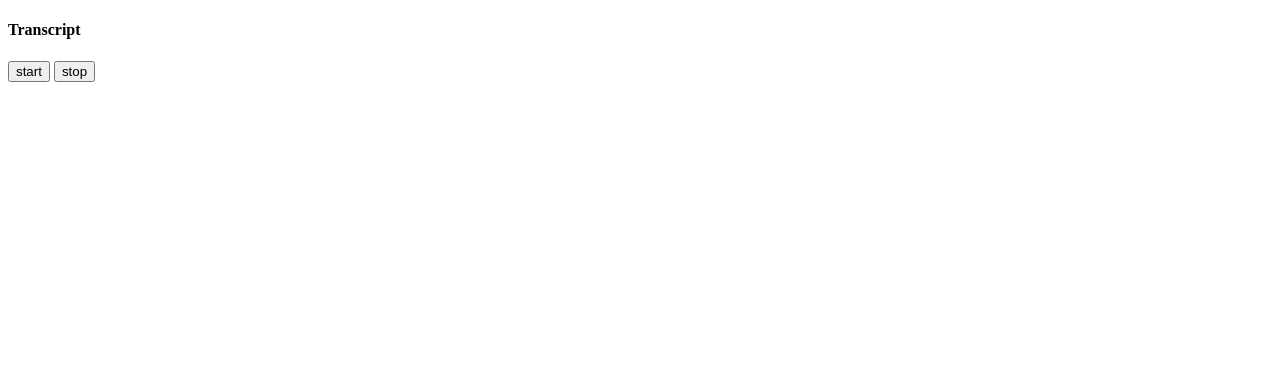
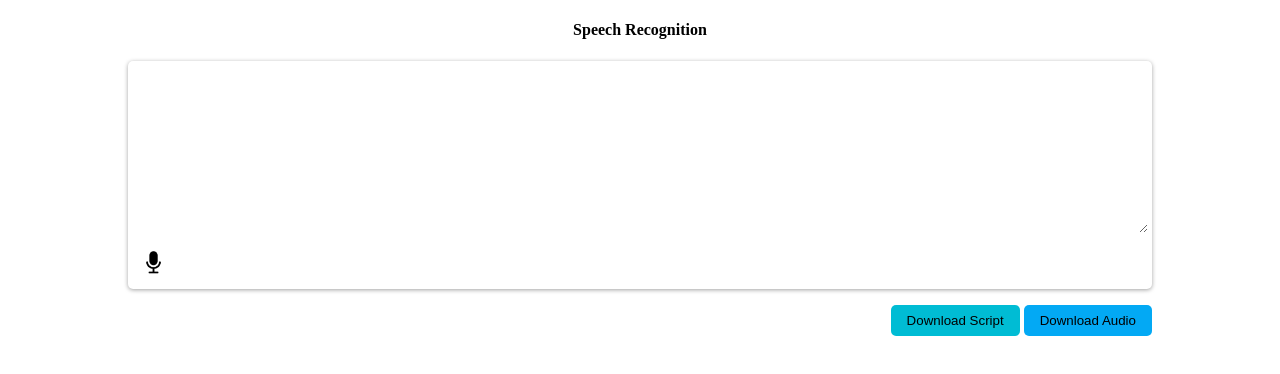
Before and after one commit to rismawtsa/speech-recognition, a plain HTML site: page index.html in a window 1280 px wide. Drawn offline with Linux system fonts and the light colour scheme.

Commit message:
add style and icon

```diff
--- a/index.html
+++ b/index.html
@@ -4,19 +4,24 @@
     <meta charset="UTF-8" />
     <meta http-equiv="X-UA-Compatible" content="IE=edge" />
     <meta name="viewport" content="width=device-width, initial-scale=1.0" />
-    <title>Speech To Text</title>
+    <title>Speech Recognition</title>
+    <link href="./style.css" rel="stylesheet" />
   </head>
   <body>
-    <section>
-      <h4>Transcript</h4>
-      <div>
-        <span id="final"></span>
+    <h4>Speech Recognition</h4>
+    <section class="content">
+      <div class="transcript">
+        <textarea id="final"></textarea>
         <span id="interim"></span>
       </div>
+      <div class="mic">
+        <button id="start"><img src="./images/microphone-48.png" /></button>
+        <button id="stop"><img src="./images/stop-48.png" /></button>
+      </div>
     </section>
-    <section>
-      <button id="start">start</button>
-      <button id="stop">stop</button>
+    <section class="download">
+      <button id="script">Download Script</button>
+      <button id="audio">Download Audio</button>
     </section>
     <script src="./script.js"></script>
   </body>
--- a/script.js
+++ b/script.js
@@ -6,12 +6,21 @@ if ("webkitSpeechRecognition" in window) {
   speechRecognition.interimResults = true;
   speechRecognition.lang = "en-US";
 
-  document.querySelector("#start").onclick = () => {
+  const start = document.getElementById("start");
+  const stop = document.getElementById("stop");
+
+  start.onclick = () => {
+    start.style.display = "none";
+    stop.style.display = "block";
+
     speechRecognition.start();
   };
 
-  document.querySelector("#stop").onclick = () => {
+  stop.onclick = () => {
     speechRecognition.stop();
+
+    start.style.display = "block";
+    stop.style.display = "none";
   };
 
   speechRecognition.onstart = () => {
--- a/style.css
+++ b/style.css
@@ -0,0 +1,75 @@
+body {
+  width: 80%;
+  margin: auto;
+}
+h4 {
+  text-align: center;
+}
+button {
+  border: none;
+  background: none;
+}
+
+button:hover {
+  cursor: pointer;
+}
+
+.content {
+  border-radius: 5px;
+  padding: 0.5rem;
+  box-shadow: 0 1px 4px 0 rgb(0 0 0 / 37%);
+}
+
+.transcript {
+  min-height: 10rem;
+  margin-bottom: 0.5rem;
+}
+.transcript textarea {
+  width: 100%;
+  min-height: inherit;
+  border: none;
+}
+
+#start {
+  width: 2.2rem;
+  height: 2.2rem;
+  padding: 3px;
+  border-radius: 50%;
+}
+
+#start:hover {
+  background-color: rgb(167, 188, 217);
+}
+
+#start img {
+  width: 100%;
+}
+
+#stop {
+  display: none;
+  width: 3rem;
+  height: 3rem;
+}
+
+#stop img {
+  width: 100%;
+}
+
+.download {
+  margin-top: 1rem;
+  text-align: right;
+}
+
+#script,
+#audio {
+  padding: 0.5rem 1rem;
+  border-radius: 5px;
+}
+
+#script {
+  background-color: #00bcd4;
+}
+
+#audio {
+  background-color: #03a9f4;
+}
```
Also changed, not shown: images/microphone-48.png (added), images/stop-48.png (added).
